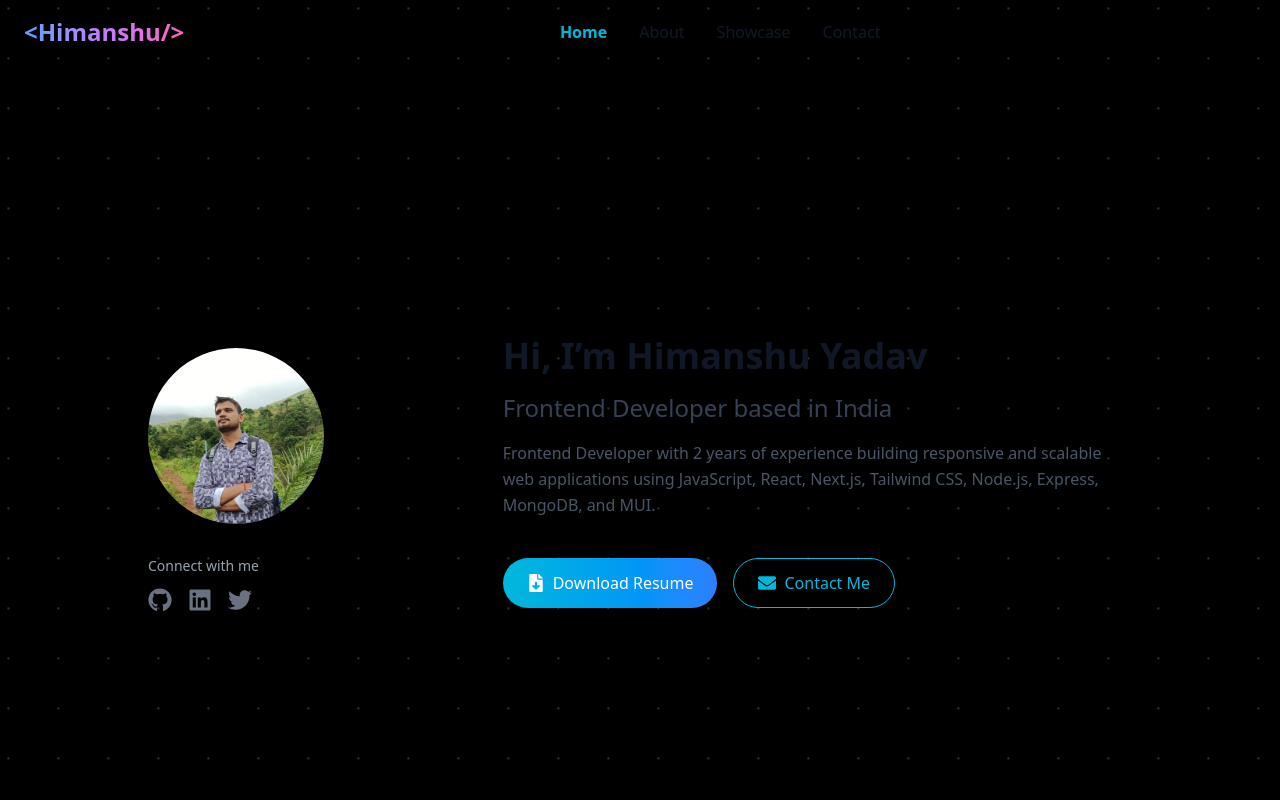
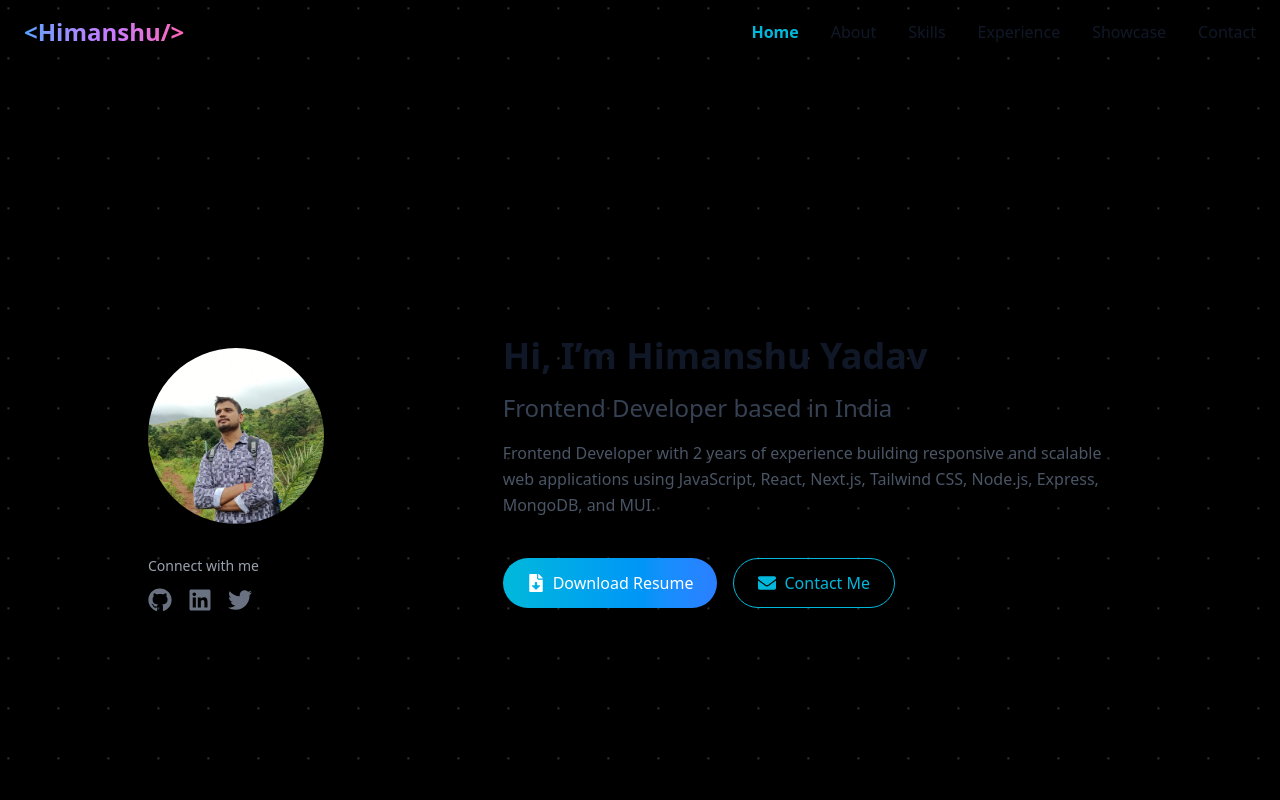
Before and after one commit to yadav-himanshu/himanshu-portfolio, a Next.js app: page / in a window 1280 px wide. Shown: the top 800 px of the page. Built offline with nearby package versions, Linux system fonts and the light colour scheme.

Commit message:
added links for skills and experience

```diff
--- a/src/components/Header.tsx
+++ b/src/components/Header.tsx
@@ -2,8 +2,9 @@
 
 import React, { useState, useEffect } from "react";
 import Link from "next/link";
-import ThemeToggle from "@/components/ThemeToggle";
-import { FaHome, FaUser, FaProjectDiagram, FaEnvelope, FaBars, FaTimes } from "react-icons/fa";
+// import ThemeToggle from "@/components/ThemeToggle";
+import { FaHome, FaUser, FaProjectDiagram, FaEnvelope, FaBars, FaTimes, FaCode } from "react-icons/fa";
+import { FaBriefcase } from "react-icons/fa6";
 
 const Header = () => {
   const [menuOpen, setMenuOpen] = useState(false);
@@ -13,6 +14,8 @@ const Header = () => {
   const navLinks = [
     { id: "home", label: "Home", icon: <FaHome /> },
     { id: "about", label: "About", icon: <FaUser /> },
+    { id: "skills", label: "Skills", icon: <FaCode/> },
+    { id: "ExperienceTimeline", label: "Experience", icon: <FaBriefcase /> },
     { id: "showcase", label: "Showcase", icon: <FaProjectDiagram /> },
     { id: "contact", label: "Contact", icon: <FaEnvelope /> },
   ];
@@ -83,7 +86,7 @@ const Header = () => {
 
         {/* Mobile & Theme Toggle */}
         <div className="flex items-center gap-4 md:hidden">
-          <ThemeToggle />
+          {/* <ThemeToggle /> */}
           <button
             onClick={() => setMenuOpen(!menuOpen)}
             className="text-gray-900 dark:text-gray-100 focus:outline-none"
@@ -93,9 +96,9 @@ const Header = () => {
         </div>
 
         {/* Desktop Theme Toggle */}
-        <div className="hidden md:flex">
+        {/* <div className="hidden md:flex">
           <ThemeToggle />
-        </div>
+        </div> */}
       </nav>
 
       {/* Mobile Dropdown */}
```
